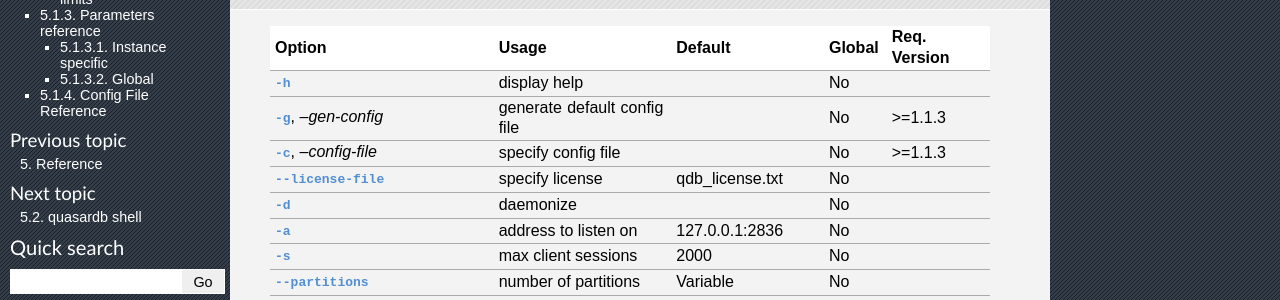
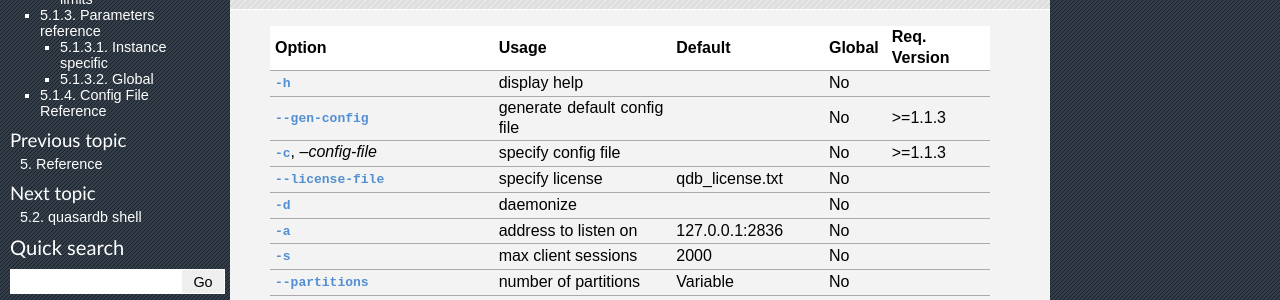
Before and after one commit to iltommi/qdb-documentation, a Sphinx documentation site: the page built from source/reference/qdbd.rst, in a window 1280 px wide and 900 px high, scrolled down 307 px. Shown: the part 152-452 px from the top of the window. Built offline with Sphinx 7.4.7, drawn with Linux system fonts in a browser that asks for light colours; formulas are drawn with MathJax 3; pages that are not in the unit, such as notebooks, are missing from menus.

Commit message:
Remove the traces of -g that I missed.

```diff
--- a/source/reference/qdb_httpd.rst
+++ b/source/reference/qdb_httpd.rst
@@ -211,7 +211,7 @@ Parameters can be supplied in any order and are prefixed with ``--``. The argume
 
             qdb_httpd --help
 
-.. option:: -g, --gen-config
+.. option:: --gen-config
 
     Generates a JSON configuration file with default values and prints it to STDOUT.
 
--- a/source/reference/qdbd.rst
+++ b/source/reference/qdbd.rst
@@ -23,7 +23,7 @@ Cheat sheet
                 Option                               Usage               Default           Global     Req. Version
  ===================================== ============================ =================== ============ ==============
  :option:`-h`                          display help                                         No
- :option:`-g`, `--gen-config`          generate default config file                         No        >=1.1.3
+ :option:`--gen-config`                generate default config file                         No        >=1.1.3
  :option:`-c`, `--config-file`         specify config file                                  No        >=1.1.3
  :option:`--license-file`              specify license              qdb_license.txt         No
  :option:`-d`                          daemonize                                            No
@@ -216,7 +216,7 @@ Instance specific
 
             qdbd --help
 
-.. option:: -g, --gen-config
+.. option:: --gen-config
 
     Generates a JSON configuration file with default values and prints it to STDOUT.
 
```
